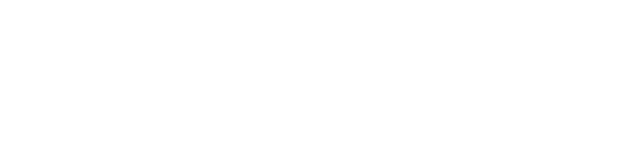
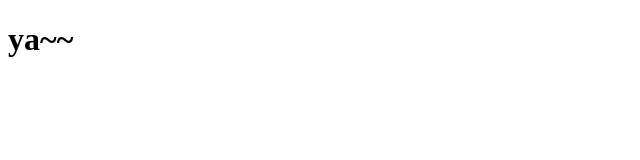
Before and after one commit to jadycain/git_test, a plain HTML site: page index.html in a window 1280 px wide. Shown: the full height of the page, 0-640 px from the left. Drawn offline with Linux system fonts and the light colour scheme.

Commit message:
index-ya style-color

```diff
--- a/index.html
+++ b/index.html
@@ -6,6 +6,6 @@
     <title>Home</title>
 </head>
 <body>
-
+    <h1>ya~~</h1>
 </body>
 </html>
--- /dev/null
+++ b/style.css
@@ -0,0 +1,3 @@
+body{
+    color: blue;
+}
```
